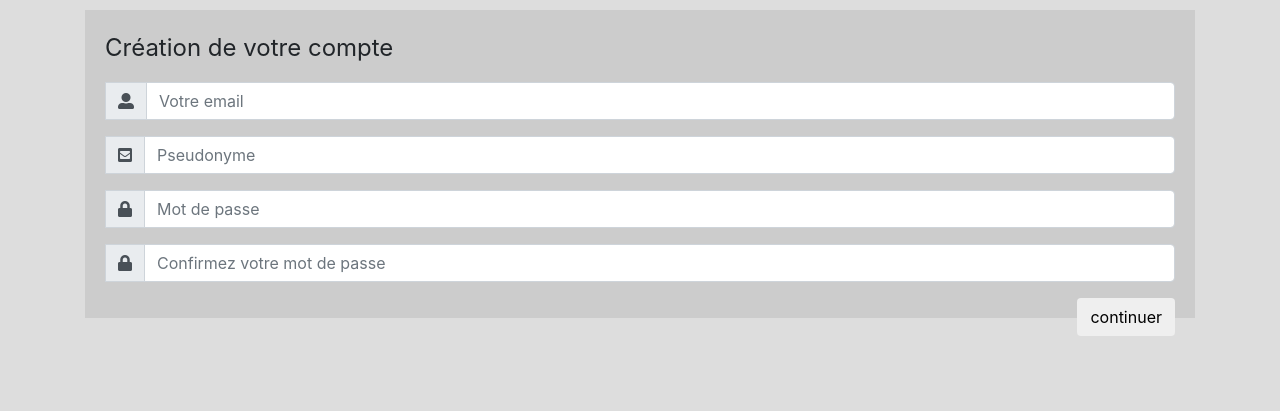
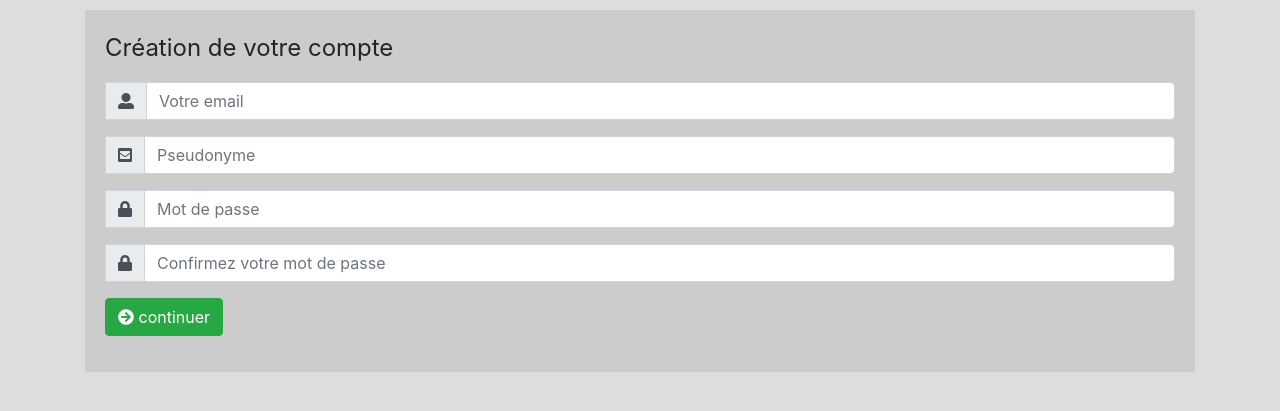
Before and after one commit to Sulff57/TestBlog, a PHP site: page /inscription.php in a window 1280 px wide. Shown: the top 411 px of the page. Run offline with PHP 8.4, Linux system fonts and the light colour scheme.

Commit message:
Amélioration visuelle bouton validation formulaire inscription + ajout boutons page précédente/suivante sur la page d'accueil pour naviguer dans les différents billets

```diff
--- a/inscription.php
+++ b/inscription.php
@@ -14,6 +14,7 @@
 <body>
   <div class="container">
     <section>
+      <!-- FORMULAIRE D'INSCRIPTION -->
         <form action="inscription_post.php" method="post" class="form-mise-en-page form-horizontal" id="inscription" autocomplete="on">
           <div class="form-group">
             <legend>Création de votre compte</legend>
@@ -52,12 +53,23 @@
           </div>
 
           <div class="form-group">
-            <button type="submit" class="button-connexion btn float-right" id="bouton_inscription">continuer</button>
+            <label class="sr-only" for="password_check">Confirmez votre mot de passe</label>
+            <button type="submit" class="btn btn-success" id="bouton_inscription"><i class="fas fa-arrow-circle-right"></i> continuer</button>
           </div>
         </form>
-      </class>
+
+
     </section>
   </div>
 
   <?php require('html_parts/charger_CDN_bootstrap.html'); ?>
+
 </body>
+<footer>
+  <!-- CHARGEMENT JQUERY CDN -->
+  <script
+    src="https://code.jquery.com/jquery-3.4.1.min.js"
+    integrity="sha256-CSXorXvZcTkaix6Yvo6HppcZGetbYMGWSFlBw8HfCJo="
+    crossorigin="anonymous">
+  </script>
+</footer>
--- a/style.css
+++ b/style.css
@@ -72,11 +72,6 @@ body {
   margin-top:0px;
 }
 
-.news
-{
-  width:70%;
-  margin:auto;
-}
 
 .news a
 {
```
Also changed, not shown: index.php (+21 -1 lines).
